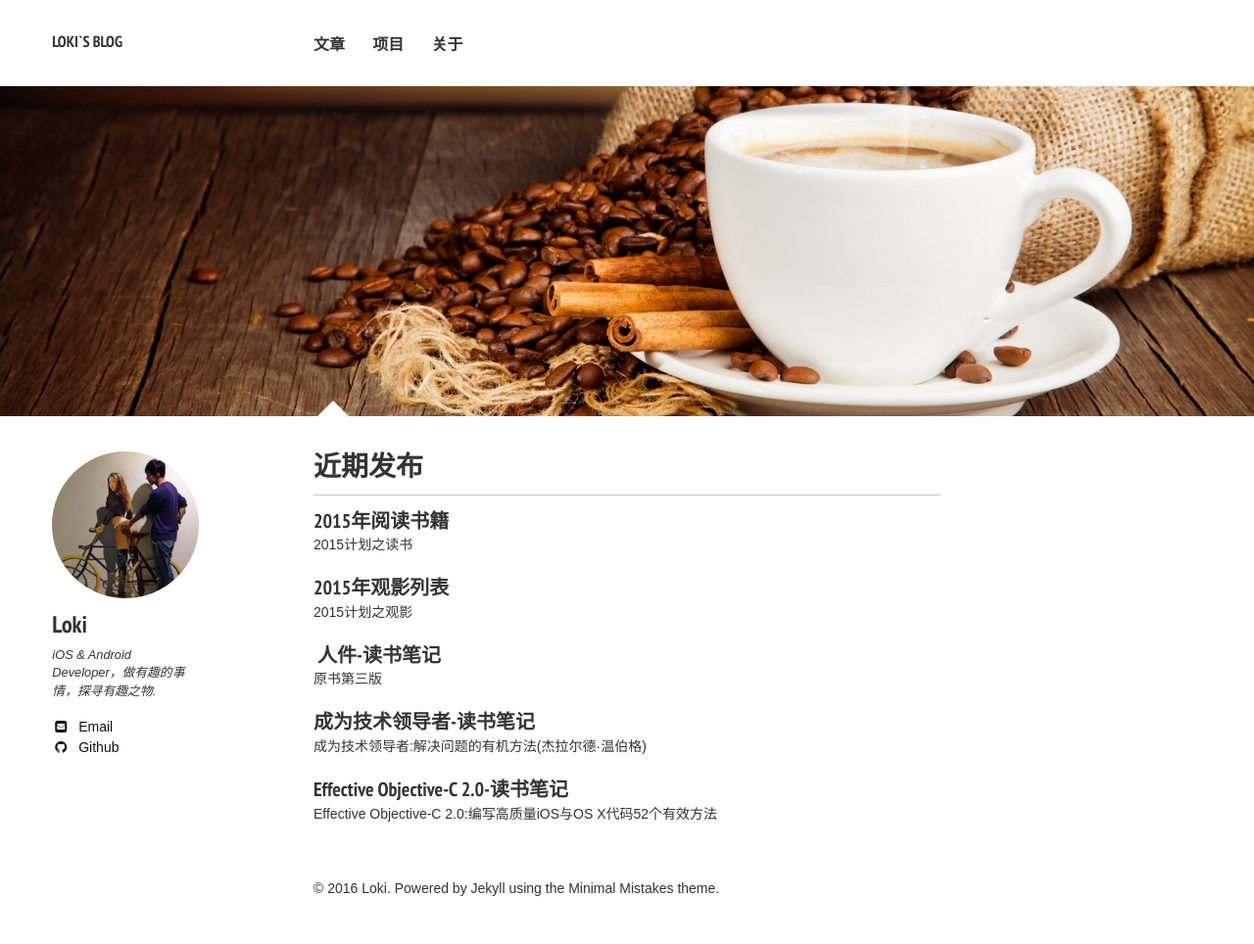
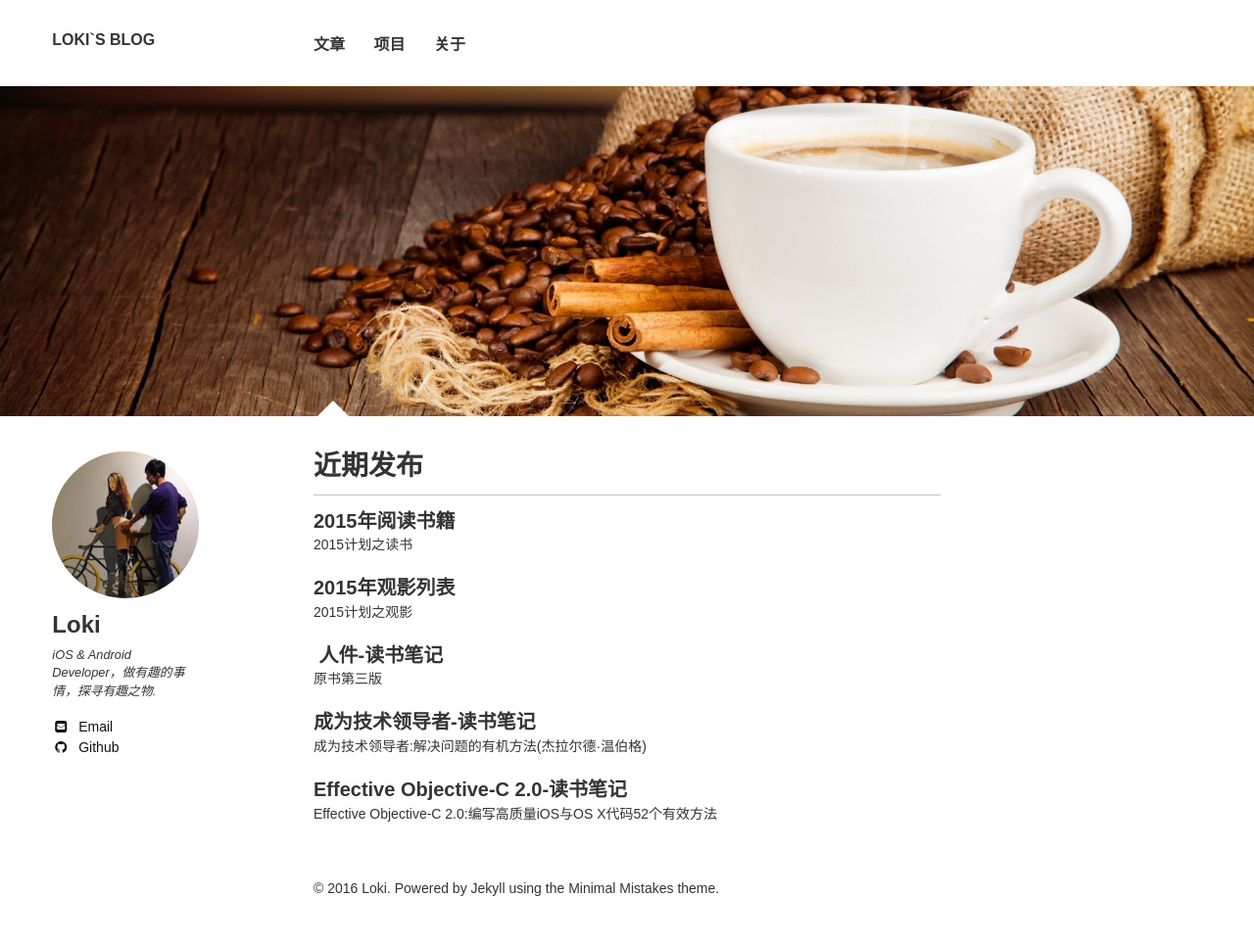
Before and after one commit to yang7229693/yang7229693.github.io, a Jekyll site: the page built from index.md, in a window 1280 px wide. Shown: the whole page at 98% size. Built offline with Jekyll 4.4.1, drawn with Linux system fonts in a browser that asks for light colours; nearby versions of some CDN libraries; some web fonts are replaced.

Commit message:
replace google url

```diff
--- a/_includes/_head.html
+++ b/_includes/_head.html
@@ -35,7 +35,7 @@
 <!-- Modernizr -->
 <script src="{{ site.url }}/assets/js/vendor/modernizr-2.7.1.custom.min.js"></script>
 
-<link href='//fonts.googleapis.com/css?family=PT+Sans+Narrow:400,700%7CPT+Serif:400,700,400italic' rel='stylesheet' type='text/css'>
+<link href='//fonts.useso.com/css?family=PT+Sans+Narrow:400,700%7CPT+Serif:400,700,400italic' rel='stylesheet' type='text/css'>
 
 <!-- Icons -->
 <!-- 16x16 -->
--- a/_includes/_scripts.html
+++ b/_includes/_scripts.html
@@ -1,4 +1,4 @@
-<script src="//ajax.googleapis.com/ajax/libs/jquery/1.9.1/jquery.min.js"></script>
+<script src="//ajax.useso.com/ajax/libs/jquery/1.9.1/jquery.min.js"></script>
 <script>window.jQuery || document.write('<script src="{{ site.url }}/assets/js/vendor/jquery-1.9.1.min.js"><\/script>')</script>
 <script src="{{ site.url }}/assets/js/scripts.min.js"></script>
 {% if site.owner.google.analytics %}
```
